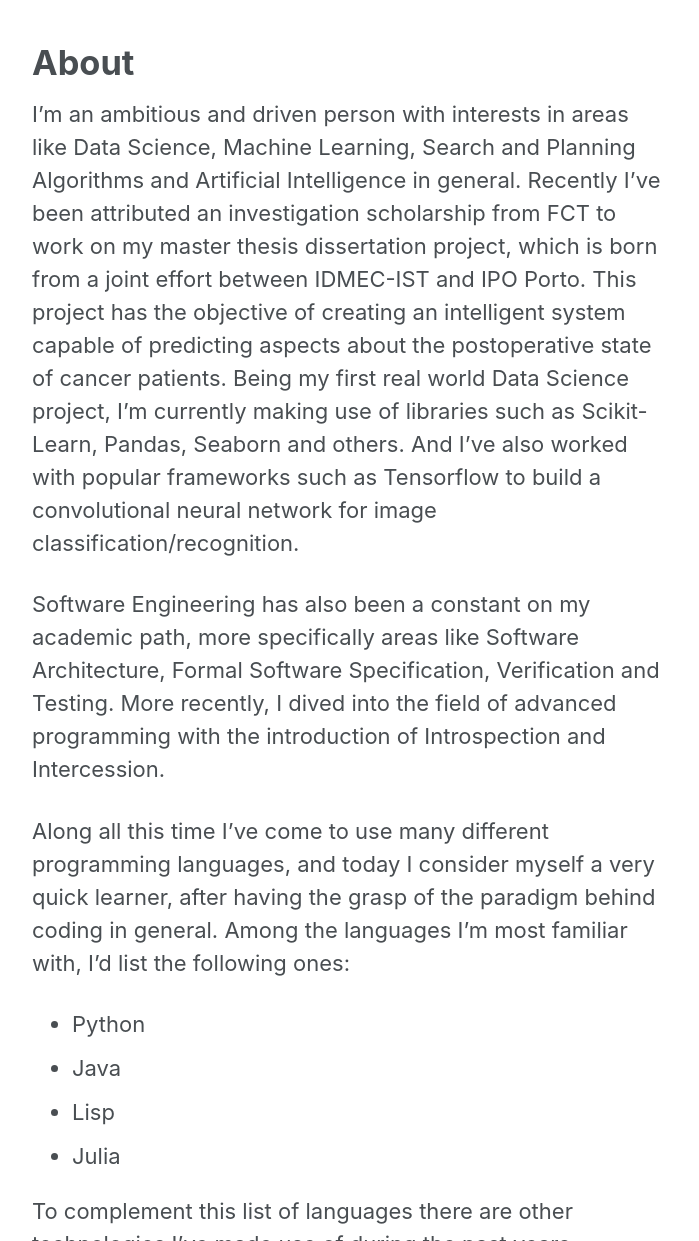
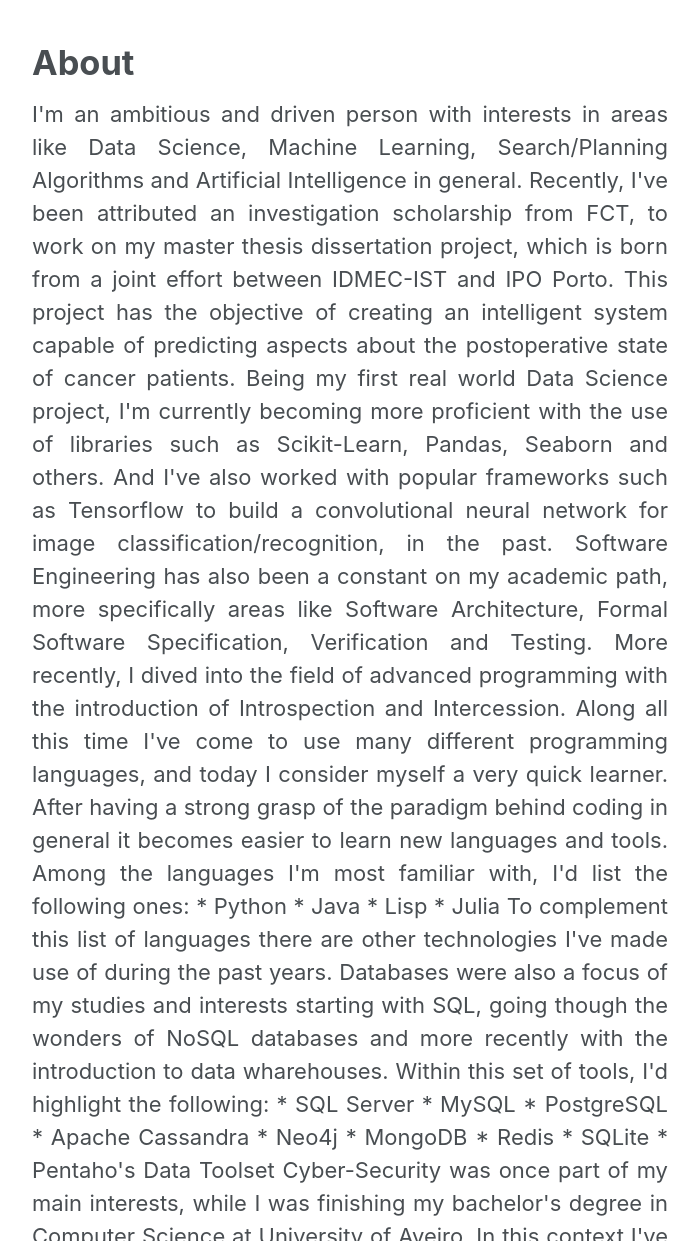
Before and after one commit to danielmg97/danielmg97.github.io, a Jekyll site: the page built from _pages/about.md, in a window 1280 px wide and 1400 px high, scrolled down 910 px. Shown: the part 159-1400 px from the top of the window, without its empty margins (290-989 px from the left). Built offline with Jekyll 4.4.1, drawn with Linux system fonts in a browser that asks for light colours; cached includes are drawn as plain includes; nearby versions of some CDN libraries; some of the changed text lies outside the part shown.

Commit message:
edit about page

```diff
--- a/_pages/about.md
+++ b/_pages/about.md
@@ -6,18 +6,17 @@
   image: "/images/ai.png"
 ---
 
-I'm an ambitious and driven person with interests in areas like Data Science, Machine Learning, Search and Planning Algorithms and Artificial Intelligence in general. Recently I've been attributed an investigation scholarship from FCT to work on my master thesis dissertation project, which is born from a joint effort between IDMEC-IST and IPO Porto. This project has the objective of creating an intelligent system capable of predicting aspects about the postoperative state of cancer patients. Being my first real world Data Science project, I'm currently making use of libraries such as Scikit-Learn, Pandas, Seaborn and others. And I've also worked with popular frameworks such as Tensorflow to build a convolutional neural network for image classification/recognition.
+<div style="text-align: justify">
+I'm an ambitious and driven person with interests in areas like Data Science, Machine Learning, Search/Planning Algorithms and Artificial Intelligence in general. Recently, I've been attributed an investigation scholarship from FCT, to work on my master thesis dissertation project, which is born from a joint effort between IDMEC-IST and IPO Porto. This project has the objective of creating an intelligent system capable of predicting aspects about the postoperative state of cancer patients. Being my first real world Data Science project, I'm currently becoming more proficient with the use of libraries such as Scikit-Learn, Pandas, Seaborn and others. And I've also worked with popular frameworks such as Tensorflow to build a convolutional neural network for image classification/recognition, in the past.
 
-Software Engineering has also been a constant on my academic path, more specifically areas like Software Architecture, Formal Software Specification, Verification and Testing. More recently, I dived into the field of advanced programming with the introduction of Introspection and Intercession.
-
-Along all this time I've come to use many different programming languages, and today I consider myself a very quick learner, after having the grasp of the paradigm behind coding in general. Among the languages I'm most familiar with, I'd list the following ones:
+Software Engineering has also been a constant on my academic path, more specifically areas like Software Architecture, Formal Software Specification, Verification and Testing. More recently, I dived into the field of advanced programming with the introduction of Introspection and Intercession. Along all this time I've come to use many different programming languages, and today I consider myself a very quick learner. After having a strong grasp of the paradigm behind coding in general it becomes easier to learn new languages and tools. Among the languages I'm most familiar with, I'd list the following ones:
 
 * Python
 * Java
 * Lisp
 * Julia
 
-To complement this list of languages there are other technologies I've made use of during the past years. Databases were also a focus of my studies and interests starting with SQL, going though the wonders of NoSql databases and more recently with the introduction to data wharehouses. Within this set of tools, I'd highlight the following:
+To complement this list of languages there are other technologies I've made use of during the past years. Databases were also a focus of my studies and interests starting with SQL, going though the wonders of NoSQL databases and more recently with the introduction to data wharehouses. Within this set of tools, I'd highlight the following:
 
 * SQL Server
 * MySQL
@@ -28,3 +27,11 @@
 * Redis
 * SQLite
 * Pentaho's Data Toolset
+
+Cyber-Security was once part of my main interests, while I was finishing my bachelor's degree in Computer Science at University of Aveiro. In this context I've developed a project along with 2 other colleagues which consisted of creating a Java/Android Library to allow the secure exchange of geolocation information among friends, entitled "Catch Me If You Can". This library made use of encryption algorithms and the GeoHash framework developed at MIT, and took care of the encryption key storage and secure contact management. Not only the library was developed but also was integrated in an already existing app called OwnTracks, working as a proof of concept.
+
+To conclude my experience and toolset description, I've also worked with numerous programming IDEs like Visual Studio, Visual Studio Code, Netbeans, Eclipse, among others. All this across various operative systems like Windows, Ubuntu and even Arch Linux, one of the most hardcore bare bone flavours of Linux. Like any student, I've vastly worked with the Microsoft Office toolset but and in the last years I've been preferring to work with LaTex. Finally, Git is one of the most precious tools, in my opinion, since it contributes so much to an effective and efficient team work and safe version control.
+
+That being said, along the academic path of any computer science student the projects will be mostly developed in groups and the success of each project is often dependent on the intra group coordination. More than the words I can write, there are proven results in my record, and so far being a hard working and determined person who likes to lead by example, happily acceptant of new challenges, has payed of.
+
+</div>
```
